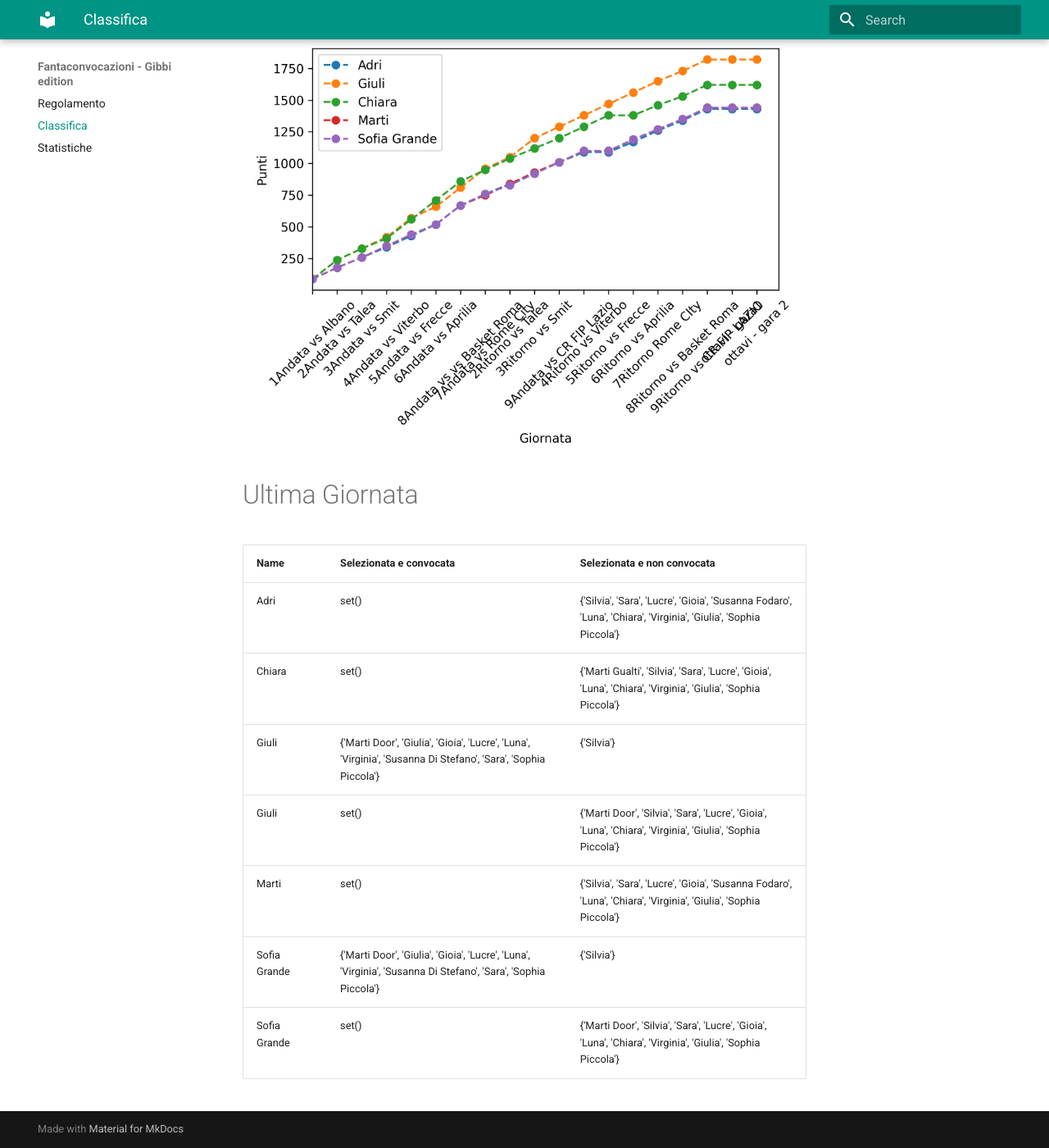
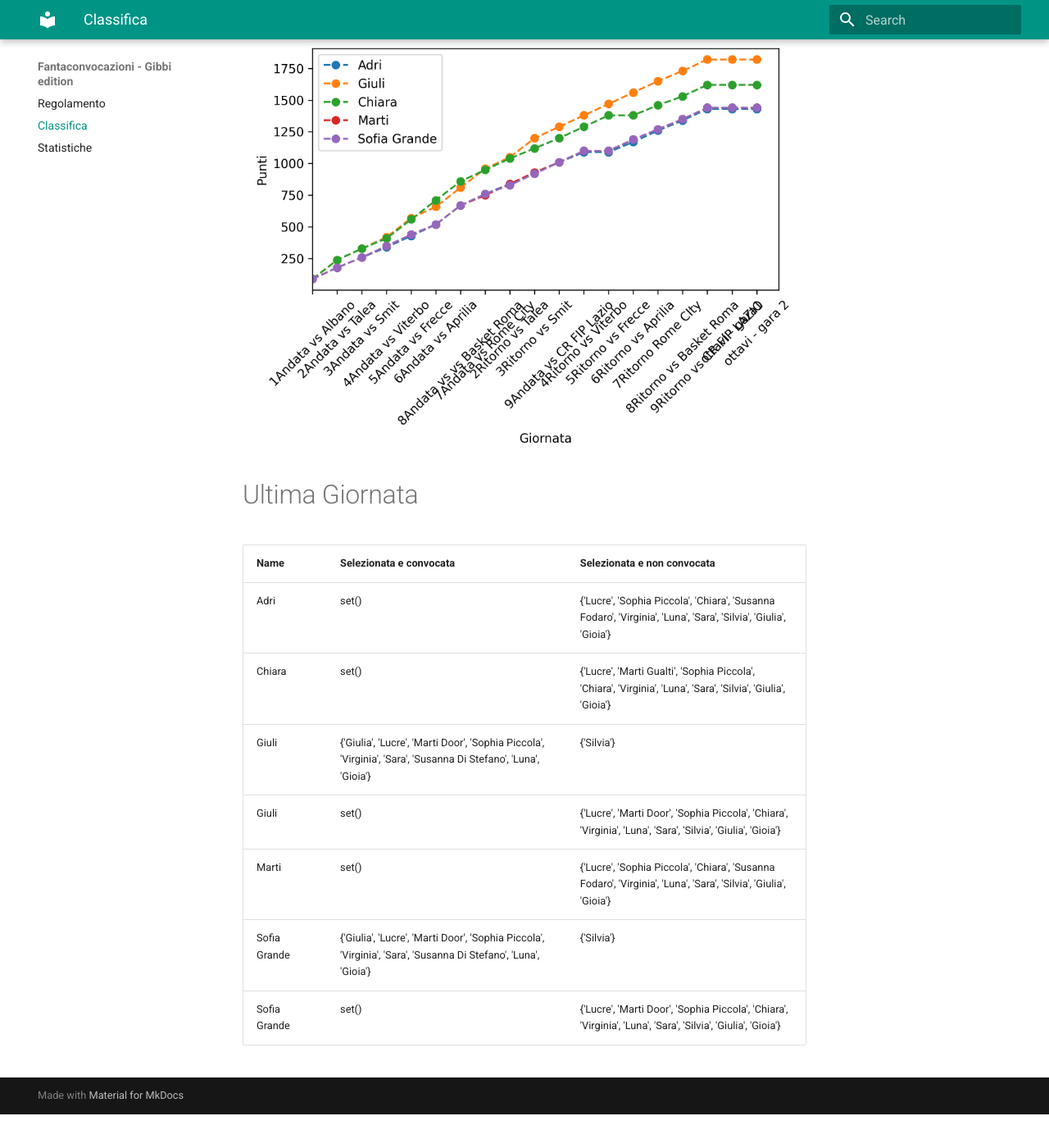
Before and after one commit to martinig94/fantagibbi, an MkDocs documentation site: the page built from docs/Classifica.md, in a window 1280 px wide and 1400 px high, scrolled down 565 px. Shown: the whole window at 82% size. Built offline with MkDocs 1.6.1 and Material for MkDocs 9.7.7, drawn with Linux system fonts in a browser that asks for light colours; after the commit the page ends 1924 px from its top, so only the background shows below that.

Commit message:
Auto-update from main.py

```diff
--- a/docs/Classifica.md
+++ b/docs/Classifica.md
@@ -18,11 +18,11 @@
 <!-- START_TABLE CORRECT -->
 | Name         | Selezionata e convocata                                                                                        | Selezionata e non convocata                                                                                      |
 |:-------------|:---------------------------------------------------------------------------------------------------------------|:-----------------------------------------------------------------------------------------------------------------|
-| Adri         | set()                                                                                                          | {'Silvia', 'Sara', 'Lucre', 'Gioia', 'Susanna Fodaro', 'Luna', 'Chiara', 'Virginia', 'Giulia', 'Sophia Piccola'} |
-| Chiara       | set()                                                                                                          | {'Marti Gualti', 'Silvia', 'Sara', 'Lucre', 'Gioia', 'Luna', 'Chiara', 'Virginia', 'Giulia', 'Sophia Piccola'}   |
-| Giuli        | {'Marti Door', 'Giulia', 'Gioia', 'Lucre', 'Luna', 'Virginia', 'Susanna Di Stefano', 'Sara', 'Sophia Piccola'} | {'Silvia'}                                                                                                       |
-| Giuli        | set()                                                                                                          | {'Marti Door', 'Silvia', 'Sara', 'Lucre', 'Gioia', 'Luna', 'Chiara', 'Virginia', 'Giulia', 'Sophia Piccola'}     |
-| Marti        | set()                                                                                                          | {'Silvia', 'Sara', 'Lucre', 'Gioia', 'Susanna Fodaro', 'Luna', 'Chiara', 'Virginia', 'Giulia', 'Sophia Piccola'} |
-| Sofia Grande | {'Marti Door', 'Giulia', 'Gioia', 'Lucre', 'Luna', 'Virginia', 'Susanna Di Stefano', 'Sara', 'Sophia Piccola'} | {'Silvia'}                                                                                                       |
-| Sofia Grande | set()                                                                                                          | {'Marti Door', 'Silvia', 'Sara', 'Lucre', 'Gioia', 'Luna', 'Chiara', 'Virginia', 'Giulia', 'Sophia Piccola'}     |
+| Adri         | set()                                                                                                          | {'Lucre', 'Sophia Piccola', 'Chiara', 'Susanna Fodaro', 'Virginia', 'Luna', 'Sara', 'Silvia', 'Giulia', 'Gioia'} |
+| Chiara       | set()                                                                                                          | {'Lucre', 'Marti Gualti', 'Sophia Piccola', 'Chiara', 'Virginia', 'Luna', 'Sara', 'Silvia', 'Giulia', 'Gioia'}   |
+| Giuli        | {'Giulia', 'Lucre', 'Marti Door', 'Sophia Piccola', 'Virginia', 'Sara', 'Susanna Di Stefano', 'Luna', 'Gioia'} | {'Silvia'}                                                                                                       |
+| Giuli        | set()                                                                                                          | {'Lucre', 'Marti Door', 'Sophia Piccola', 'Chiara', 'Virginia', 'Luna', 'Sara', 'Silvia', 'Giulia', 'Gioia'}     |
+| Marti        | set()                                                                                                          | {'Lucre', 'Sophia Piccola', 'Chiara', 'Susanna Fodaro', 'Virginia', 'Luna', 'Sara', 'Silvia', 'Giulia', 'Gioia'} |
+| Sofia Grande | {'Giulia', 'Lucre', 'Marti Door', 'Sophia Piccola', 'Virginia', 'Sara', 'Susanna Di Stefano', 'Luna', 'Gioia'} | {'Silvia'}                                                                                                       |
+| Sofia Grande | set()                                                                                                          | {'Lucre', 'Marti Door', 'Sophia Piccola', 'Chiara', 'Virginia', 'Luna', 'Sara', 'Silvia', 'Giulia', 'Gioia'}     |
 <!-- END_TABLE CORRECT -->
```
